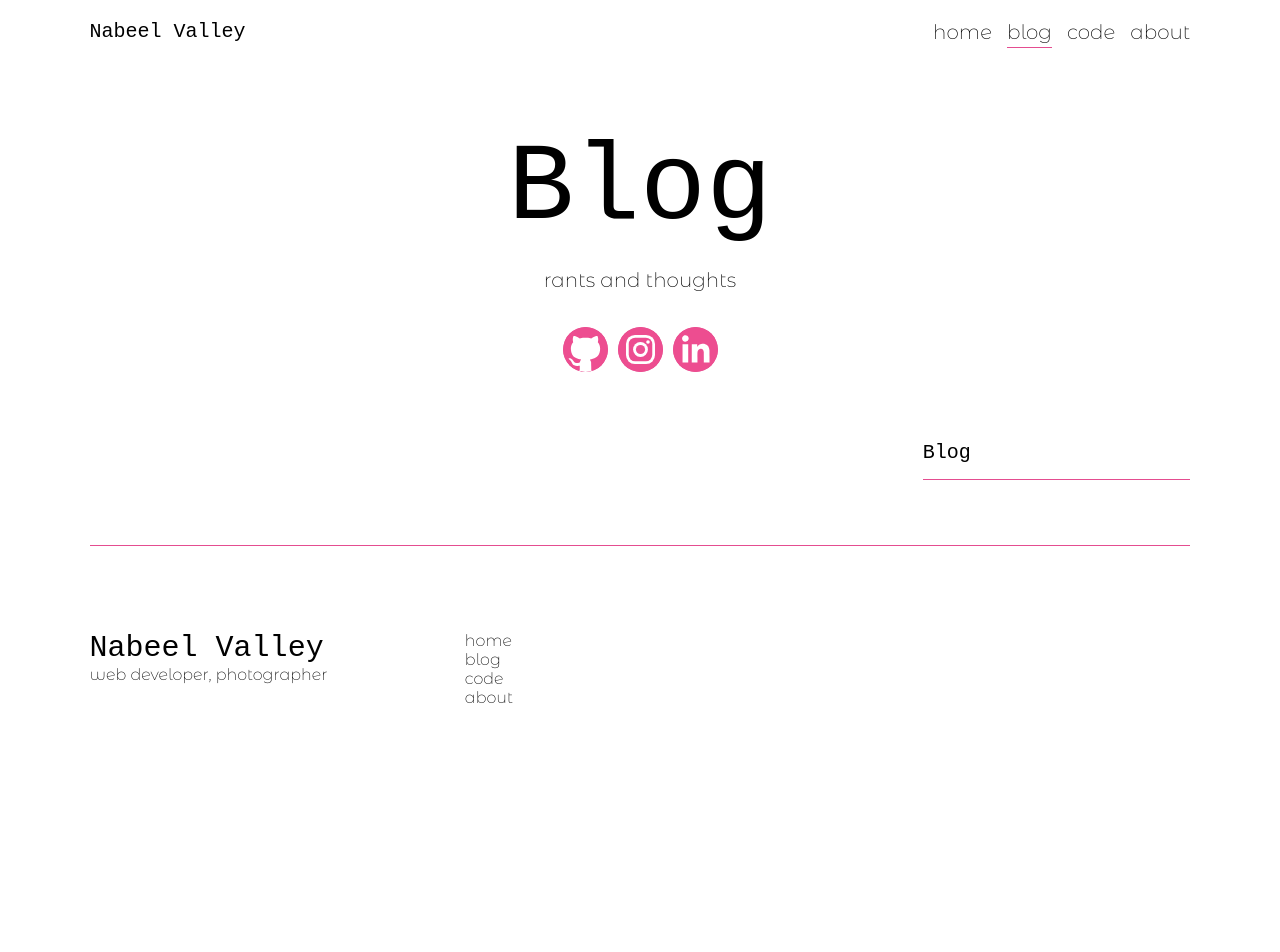
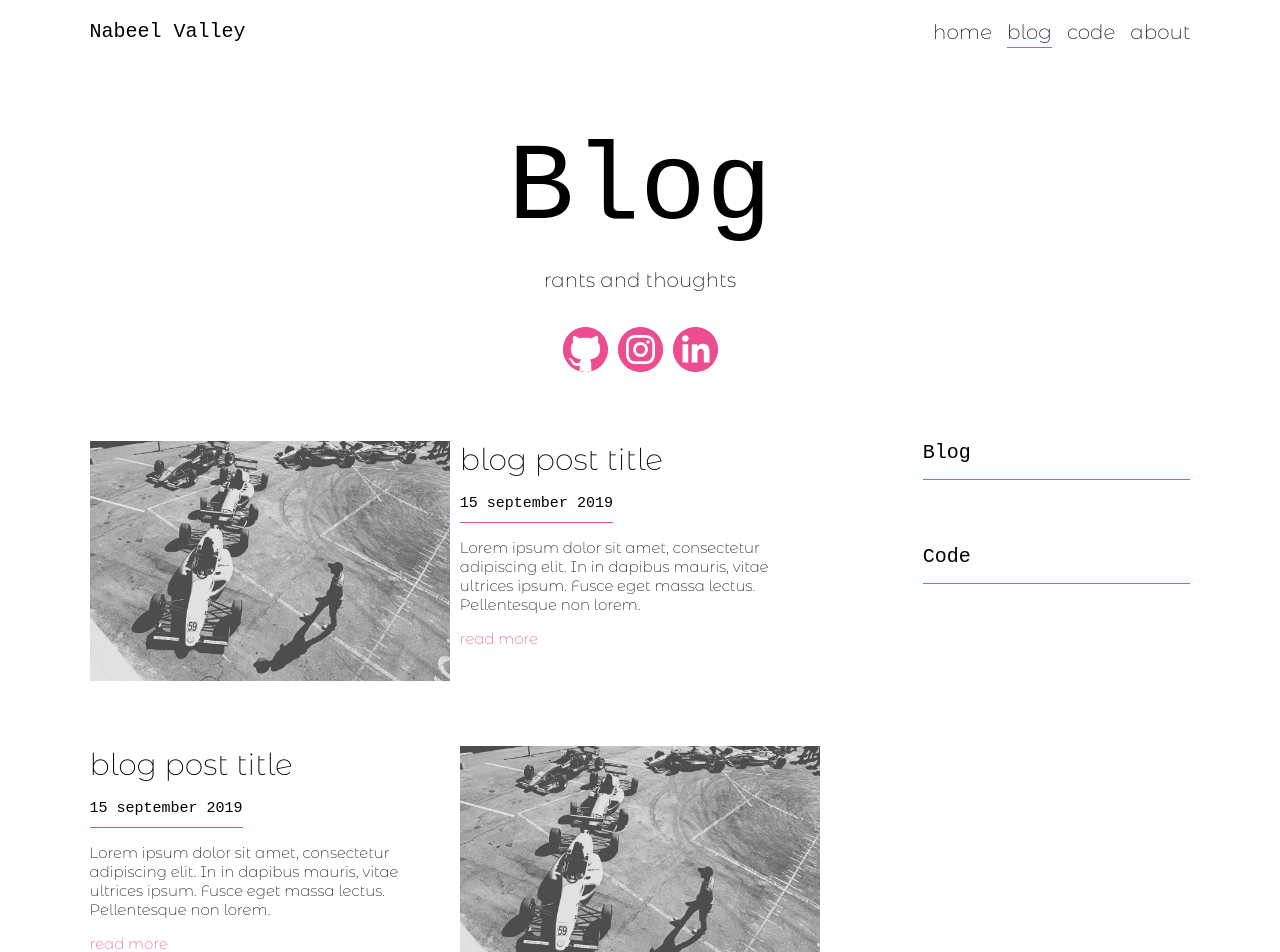
Before and after one commit to nabeelvalley/website, a React (Create React App) app: page /blog in a window 1280 px wide. Shown: the top 952 px of the page. Before the commit the page ends 800 px from the top, so only its background shows below. Built offline with nearby package versions, Linux system fonts and the light colour scheme; a web font is replaced by a local one.

Commit message:
:sparkles: post listing component

```diff
--- a/src/Blog/Blog.js
+++ b/src/Blog/Blog.js
@@ -1,6 +1,23 @@
 import React from 'react'
 import ContentPage from '../Components/ContentPage/ContentPage'
+import PostListing from '../Components/PostListing/PostListing'
 
-const Blog = () => <ContentPage title="Blog" subtitle="rants and thoughts" />
+const Blog = () => <ContentPage title="Blog" subtitle="rants and thoughts">
+    <PostListing textAlignRight={true}
+        image="/images/posts/image1.jpg"
+        title="blog post title"
+        date="15 September 2019"
+        synops="Lorem ipsum dolor sit amet, consectetur adipiscing elit. In in dapibus mauris, vitae ultrices ipsum. Fusce eget massa lectus. Pellentesque non lorem."
+        link="/home"
+    />
+
+    <PostListing
+        image="/images/posts/image1.jpg"
+        title="blog post title"
+        date="15 September 2019"
+        synops="Lorem ipsum dolor sit amet, consectetur adipiscing elit. In in dapibus mauris, vitae ultrices ipsum. Fusce eget massa lectus. Pellentesque non lorem."
+        link="/home"
+    />
+</ContentPage>
 
 export default Blog
--- a/src/Components/ContentPage/ContentPage.css
+++ b/src/Components/ContentPage/ContentPage.css
@@ -14,3 +14,31 @@
   font-size: var(--size-m);
   margin: 35px;
 }
+
+.ContentPage .links {
+  grid-column: 1 / -1;
+}
+
+.ContentPage .main {
+  grid-column: 1 / -1
+}
+
+@media (min-width: 1080px) {
+  .ContentPage .main {
+    grid-column: 1 / span 8;
+  }
+
+  .ContentPage .links {
+    grid-column: -3 / -1;
+  }
+}
+
+@media (min-width: 1200px) {
+  .ContentPage .main {
+    grid-column: 1 / span 8;
+  }
+
+  .ContentPage .links {
+    grid-column: -4 / -1;
+  }
+}
--- a/src/Components/ContentPage/ContentPage.js
+++ b/src/Components/ContentPage/ContentPage.js
@@ -4,16 +4,24 @@ import SocialIcons from '../SocialIcons/SocialIcons'
 import './ContentPage.css'
 import Sidebar from '../Sidebar/Sidebar'
 
-const ContentPage = ({ title, subtitle }) => <div className="ContentPage">
+const ContentPage = ({ title, subtitle, children }) => <div className="ContentPage">
     <div className="header">
         <h1 className="heading">{title}</h1>
         <p className="subheading">{subtitle}</p>
         <SocialIcons />
     </div>
     <div className="content grid">
-        <Sidebar
-            title="Blog"
-        />
+        <main className="main">
+            {children}
+        </main>
+        <div className="links">
+            <Sidebar
+                title="Blog"
+            />
+            <Sidebar
+                title="Code"
+            />
+        </div>
     </div>
 </div>
 
--- /dev/null
+++ b/src/Components/PostListing/PostListing.css
@@ -0,0 +1,90 @@
+/* positioning */
+
+.PostListing .image {
+  grid-column: 1 / -1;
+  grid-row: 1;
+}
+
+.PostListing .text {
+  grid-column: 1 / -1;
+  grid-row: 2;
+}
+
+@media (min-width: 690px) {
+  .PostListing .image,
+  .PostListing .text {
+    grid-row: 1;
+  }
+
+  .PostListing.text-left .text {
+    grid-column: 1 / 5;
+  }
+
+  .PostListing.text-left .image {
+    grid-column: 5 / 9;
+  }
+
+  .PostListing.text-right .text {
+    grid-column: 5 / 9;
+  }
+
+  .PostListing.text-right .image {
+    grid-column: 1 / 5;
+  }
+}
+
+@media (min-width: 1200px) {
+  .PostListing.text-left .text {
+    grid-column: 1 / 7;
+  }
+
+  .PostListing.text-left .image {
+    grid-column: 7 / 13;
+  }
+
+  .PostListing.text-right .text {
+    grid-column: 7 / 13;
+  }
+
+  .PostListing.text-right .image {
+    grid-column: 1 / 7;
+  }
+}
+
+/* styling */
+
+.PostListing {
+  margin-bottom: var(--block-spacing);
+}
+
+.PostListing .image {
+  height: auto;
+}
+
+.PostListing .title {
+  margin: 0 0 var(--text-spacing) 0;
+  font-family: var(--font-secondary);
+  font-size: var(--size-l);
+}
+
+.PostListing .date {
+  display: inline-block;
+  padding-bottom: 10px;
+  margin-bottom: var(--text-spacing);
+  font-family: var(--font-primary);
+  font-size: var(--size-s);
+  text-transform: lowercase;
+  border-bottom: 1px solid var(--color-primary);
+}
+
+.PostListing .synops,
+.PostListing .link {
+  font-family: var(--font-secondary);
+  font-size: var(--size-s);
+  margin-bottom: var(--text-spacing);
+}
+
+.PostListing .link {
+  color: var(--color-primary);
+  text-transform: lowercase;
+}
--- /dev/null
+++ b/src/Components/PostListing/PostListing.js
@@ -0,0 +1,17 @@
+import React from 'react'
+import { NavLink } from 'react-router-dom'
+
+import './PostListing.css'
+
+const PostListing = ({ image, title, date, synops, link, textAlignRight = false }) =>
+<div className={'PostListing grid text-' + (textAlignRight === true ? 'right' : 'left')}>
+    <img src={image} className="image fill" />
+    <div className="text">
+        <h2 className="title">{title}</h2>
+        <div className="date">{date}</div>
+        <p className="synops">{synops}</p>
+        <p className="link"><NavLink to={link}>Read More</NavLink></p>
+    </div>
+</div>
+
+export default PostListing
--- a/src/Components/Sidebar/Sidebar.css
+++ b/src/Components/Sidebar/Sidebar.css
@@ -5,19 +5,3 @@
   border-bottom: 1px solid var(--color-primary);
   padding-bottom: var(--text-spacing);
 }
-
-.Sidebar {
-  grid-column: 1 / -1;
-}
-
-@media (min-width: 1080px) {
-  .Sidebar {
-    grid-column: -3 / -1;
-  }
-}
-
-@media (min-width: 1200px) {
-  .Sidebar {
-    grid-column: -4 / -1;
-  }
-}
```
